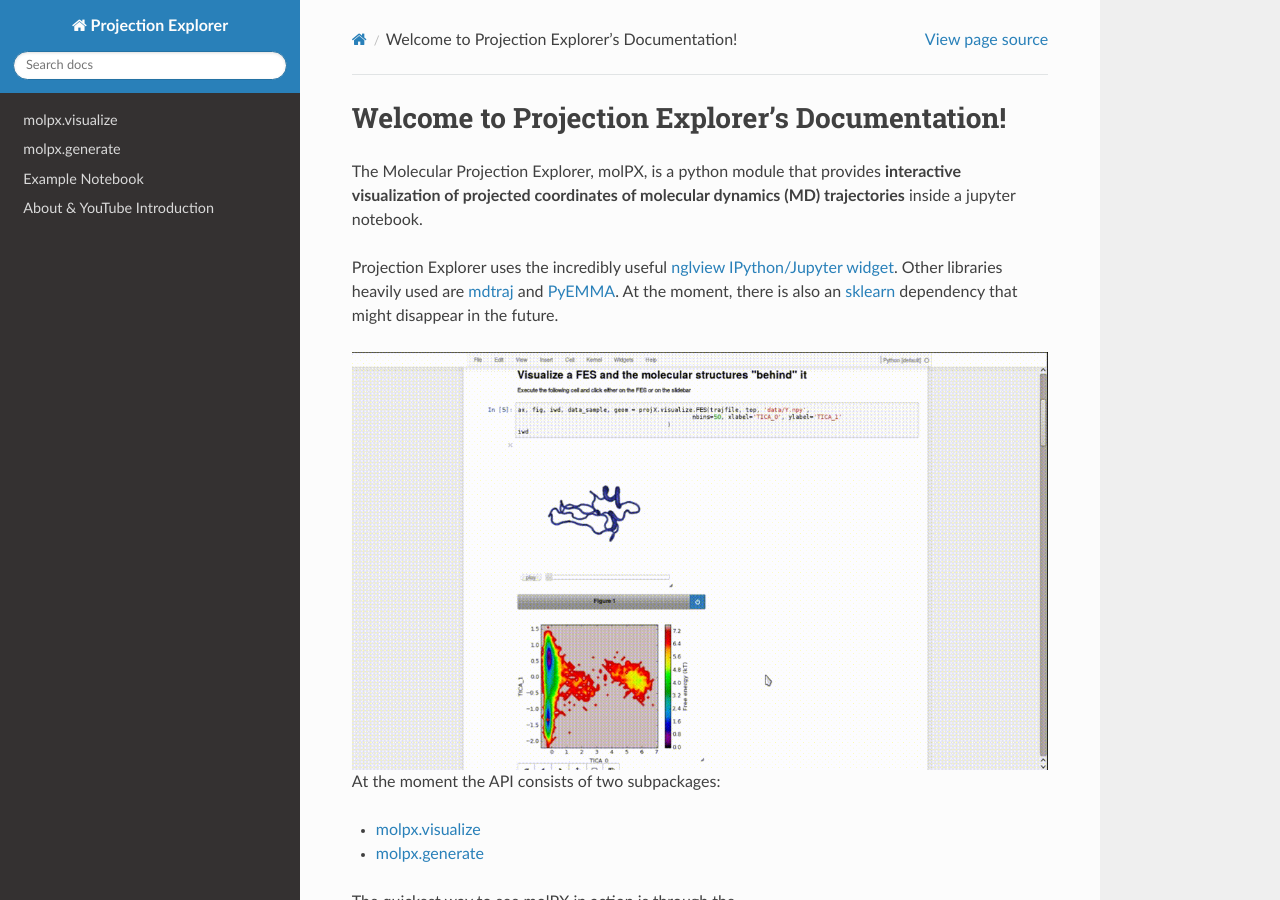
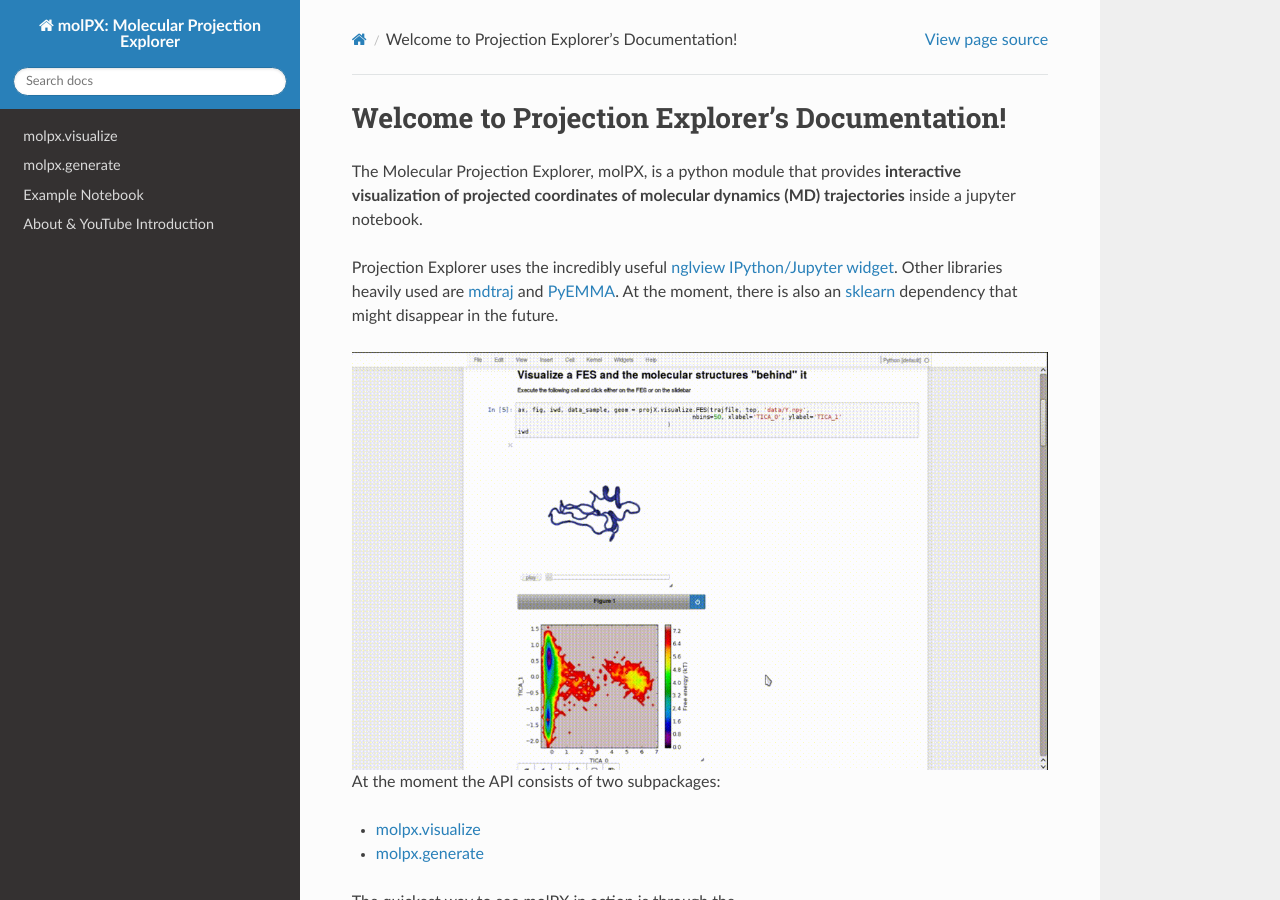
Before and after one commit to markovmodel/molPX, a Sphinx documentation site: the page built from doc/source/index.rst, in a window 1280 px wide and 900 px high. Built offline with Sphinx 7.4.7 and the Read the Docs theme 2.0.0, drawn with Linux system fonts in a browser that asks for light colours; pages that are not in the unit, such as notebooks, are missing from menus; the version number could not be read and is left out.

Commit message:
[docs] minor edits

```diff
--- a/doc/source/conf.py
+++ b/doc/source/conf.py
@@ -57,7 +57,7 @@ source_suffix = '.rst'
 master_doc = 'index'
 
 # General information about the project.
-project = 'Projection Explorer'
+project = 'molPX: Molecular Projection Explorer'
 copyright = '2017, Guillermo Perez-Hernandez'
 author = 'Guillermo Perez-Hernandez'
 
--- a/doc/source/doc_requirements.txt
+++ b/doc/source/doc_requirements.txt
@@ -1,4 +1,4 @@
-sphinx==1.5.1
+sphinx
 sphinx_rtd_theme
 nbsphinx
 notebook
--- a/molpx/__init__.py
+++ b/molpx/__init__.py
@@ -1,3 +1,8 @@
+r"""
+=====================================
+molPX - Molecular Projection Explorer
+=====================================
+"""
 from __future__ import print_function
 
 __author__ = 'gph82'
```
